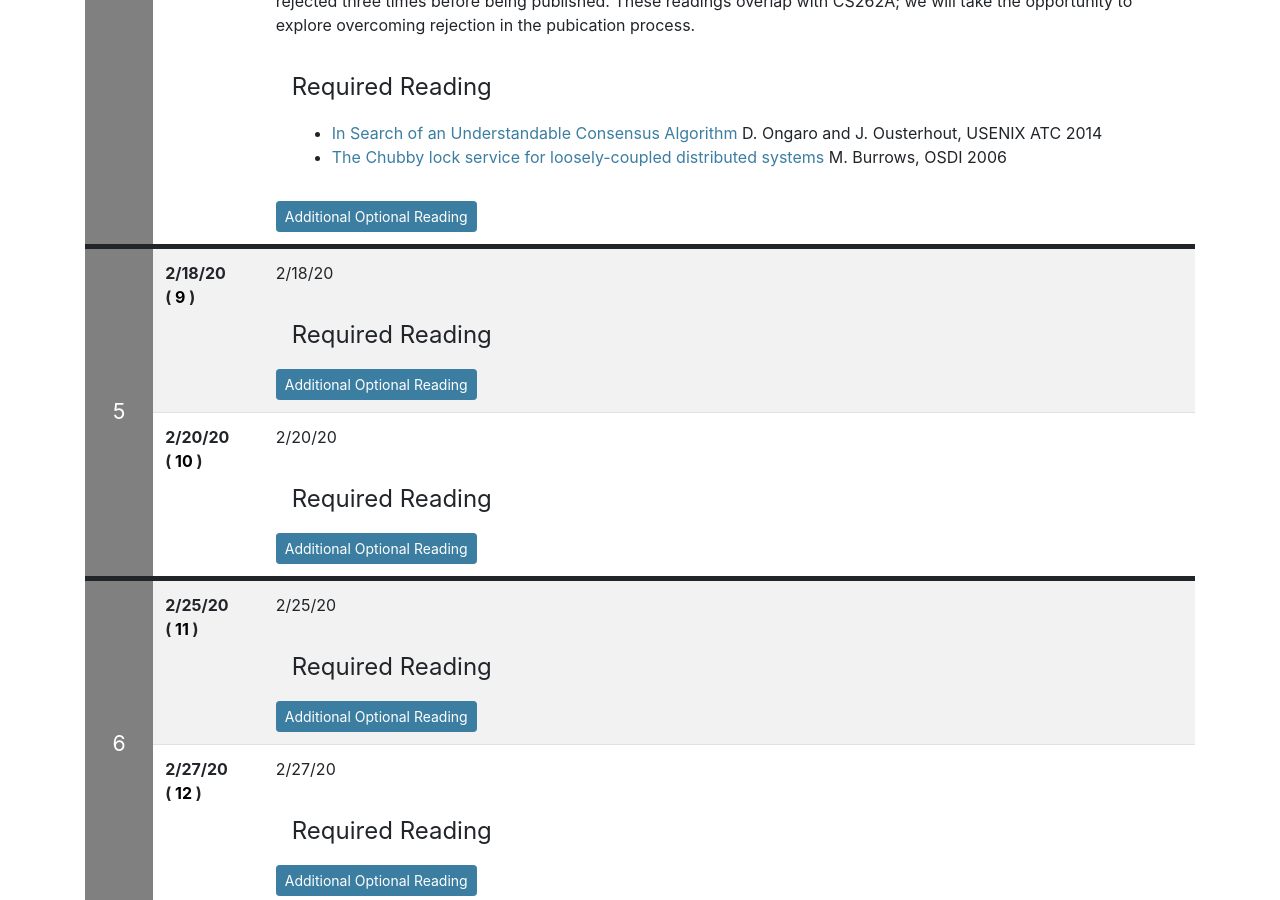
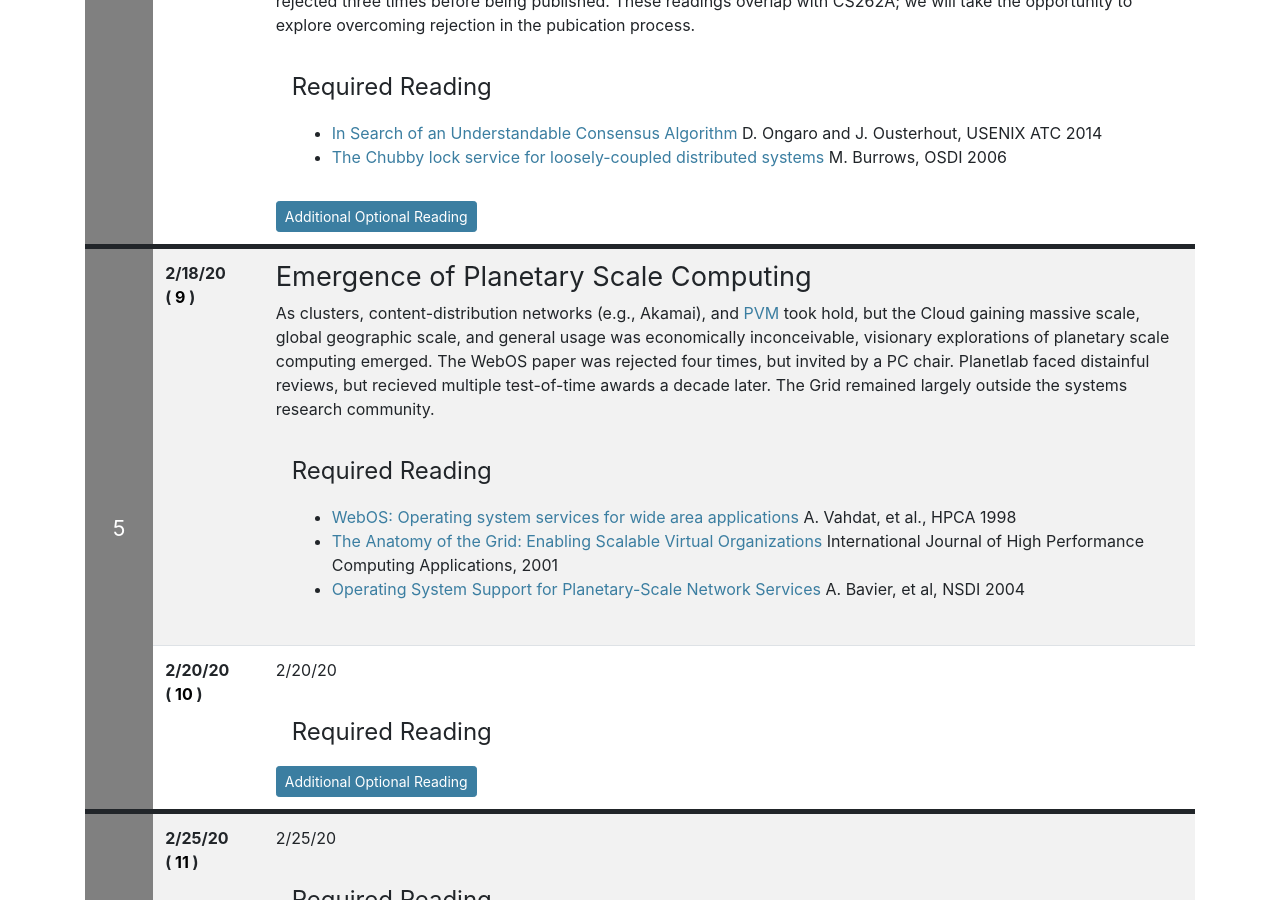
Before and after one commit to deculler/cs262b-sp20, a Jekyll site: the page built from index.md, in a window 1280 px wide and 900 px high, scrolled down 3351 px. Built offline with Jekyll 4.4.1, drawn with Linux system fonts in a browser that asks for light colours; nearby versions of some CDN libraries; our own code applies the rules of GitHub Pages for plain Markdown files.

Commit message:
add lecture 9

```diff
--- a/index.md
+++ b/index.md
@@ -257,11 +257,21 @@ take the opportunity to explore overcoming rejection in the pubication process.
 </div>
 
 {% include syllabus_entry %}
-2/18/20
+## Emergence of Planetary Scale Computing
+
+As clusters, content-distribution networks (e.g., Akamai), and [PVM](https://www.csm.ornl.gov/pvm/) took hold, but the Cloud gaining massive scale, global
+geographic scale, and general usage was economically inconceivable,
+visionary explorations of planetary scale computing emerged.  The WebOS paper
+was rejected four times, but invited by a PC chair.  Planetlab faced distainful reviews,
+but recieved multiple test-of-time awards a decade later.  The Grid remained
+largely outside the systems research community.
+
+<!-- 2/18/20 -->
 <div class="reading">
 <div class="required_reading" markdown="1">
-</div>
-<div class="optional_reading" markdown="1">
+* [WebOS: Operating system services for wide area applications](https://www.researchgate.net/profile/Amin_Vahdat2/publication/3765693_WebOS_Operating_System_Services_for_Wide_Area_Applications/links/0f31753872b04b5051000000/WebOS-Operating-System-Services-for-Wide-Area-Applications.pdf) A. Vahdat, et al., HPCA 1998
+* [The Anatomy of the Grid: Enabling Scalable Virtual Organizations](https://arxiv.org/pdf/cs/0103025.pdf) International Journal of High Performance Computing Applications, 2001
+* [Operating System Support for Planetary-Scale Network Services](https://www.usenix.org/legacy/publications/library/proceedings/nsdi04/tech/full_papers/bavier/bavier.pdf) A. Bavier, et al, NSDI 2004
 </div>
 </div>
 
```
